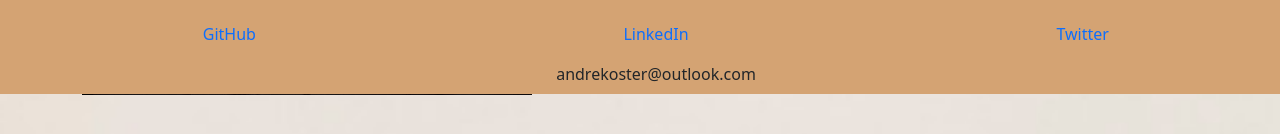
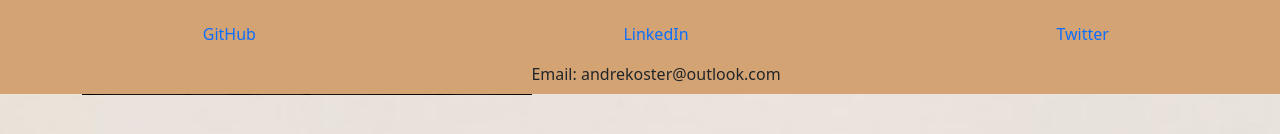
Before and after one commit to akoster15/andrew-koster, a React (Create React App) app: page / in a window 1280 px wide. Shown: the part 706-840 px from the top of the page. Built offline with nearby package versions, Linux system fonts and the light colour scheme.

Commit message:
footer changes

```diff
--- a/src/components/Footer.js
+++ b/src/components/Footer.js
@@ -30,7 +30,7 @@ function Footer() {
                 <div className="row">
                     <div className="col-md-12 mx-auto">
                     <ul style={{listStyleType:"none", display: "flex", justifyContent: "space-around"}}>
-                        <li><a style={{textDecoration: "none", display: "block"}} target="blank">andrekoster@outlook.com</a></li>
+                        <li><a style={{textDecoration: "none", display: "block"}} target="blank">Email: andrekoster@outlook.com</a></li>
                         </ul>
                     </div>
                 </div>
```
